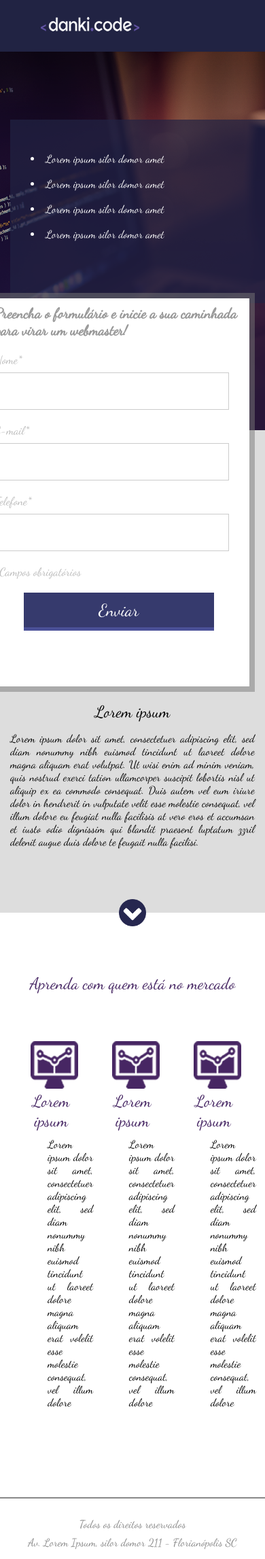
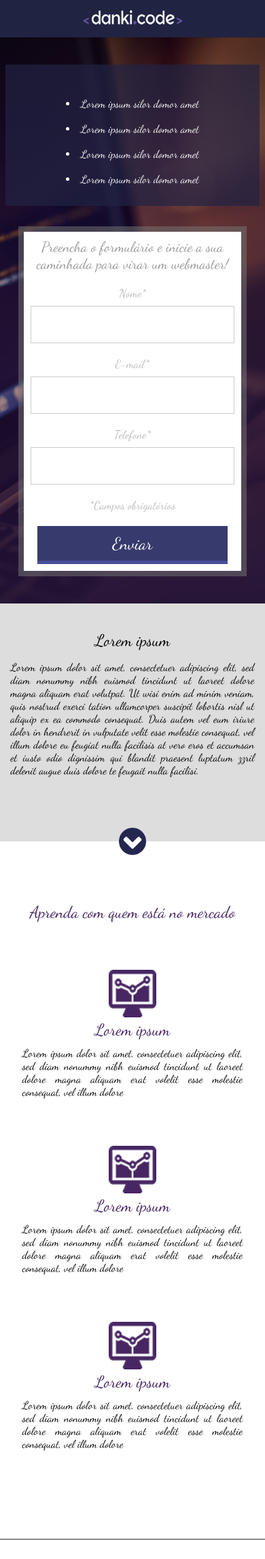
Before and after one commit to Matsuhe/FullStackProjects, a PHP site: page / in a window 390 px wide; the page is wider, and only the part inside the window is pictured. Shown: the top 2294 px of that part at 68% size. Run offline with PHP 8.4, Linux system fonts and the light colour scheme.

Commit message:
Adicionada media queries e finalizado o projeto

```diff
--- a/FrontEnd/Projetos/05 - Projeto_01.2 Responsivo/css/style.css
+++ b/FrontEnd/Projetos/05 - Projeto_01.2 Responsivo/css/style.css
@@ -22,22 +22,22 @@ html,body{
 }
 
 .center{
-	padding: 0 2%;
+	/* padding: 0 2%; */
 	width: 100%;
 	max-width: 1280px;
 	margin: 0 auto;
 }
 
 .header{
-	padding: 0 2%;
 	/* min-width: 1200px; */
 	width: 100%;
+	padding: 0 2%;
 	height: 76px;
 	background-color: #212343;
 }
 
 .header img{
-    margin: 25px 45px;
+    margin: 15px;
 }
 
 .container-banner{
@@ -58,8 +58,8 @@ html,body{
 }
 
 .form{
+	padding:20px;
 	width: 400px;
-	height: 100%;
     float: right;
     /*display: inline-block;*/
 	background-color: white;
@@ -67,7 +67,6 @@ html,body{
     position: relative;
     top:-15px;
     border:8px solid #ccc;
-    padding:10px;
 	border-color: rgba(120,120,120,0.5);
 	border-style: solid;
 	background-clip:padding-box;
@@ -75,12 +74,15 @@ html,body{
 }
 
 .form h2{
-	/* font-weight: normal; */
+	font-weight: normal;
 	color: #999999;
 	font-size: 21px;
 }
 
-
+/* .cega{
+	border-top: 5px solid red;
+	border-bottom: 5px solid yellow;
+} */
 
 
 .input-container{
@@ -107,6 +109,11 @@ html,body{
 	width: 344px;
 	height: 55px;
 	border:1px solid #ccc;
+	padding: 8px 10px 8px 10px;
+}
+
+.input-container input[type=text]:focus{
+	outline: 0;
 }
 
 .form .input-submit-container{
@@ -161,6 +168,7 @@ html,body{
 
 .container-2 p{
 	width: 100%;
+	max-width: 768px;
 	margin:15px 0;
 	display: inline-block;
 	text-align: justify;
@@ -190,6 +198,7 @@ html,body{
 
 .container-section{
 	margin-top:40px;
+	text-align: center;
 }
 
 .container-section{
@@ -237,3 +246,81 @@ para corrigir isso aplicamos o codigo abaixo:  */
 /* .container-single:last-child{
 	margin-right: 0;
 } */
+
+@media screen and (max-width: 1024px){
+	.header{
+		height: auto;
+		width: 100%;
+		padding:15px 0;
+		text-align: center;
+	}
+
+	.header img{
+		margin:0;
+	}
+
+	.container-list{
+		padding:30px 0;
+		width: 40%;
+		float: left;
+		display: inline-block;
+		max-width: 500px;
+		height: auto;
+	}
+
+	.container-banner{
+		width: 100%;
+		padding:40px 2%;
+		height: auto;
+		text-align: center;
+	}
+
+	.form{
+		max-width: 400px;
+		padding:10px;
+		width: 60%;
+		height: 100%;
+		float:right;
+		top:0;
+	}
+
+	.input-container input[type=text]{
+		width: 100%;
+		height: 55px;
+	}
+
+
+	.form input[type=submit]{
+		max-width: 280px;
+		height: 56px;
+		width: 100%;
+	}
+}
+
+@media screen and (max-width: 768px){
+	.container-2{
+		padding-right: 4%;
+		padding-left: 4%;
+	}
+	.container-list{
+		margin-top: 0;
+		float: none;
+		display: inline-block;
+		width: 100%;
+	}
+
+	.form{
+		float: none;
+		display: inline-block;
+		width: 90%;
+		margin-top:30px;
+	}
+
+	.container-single{
+		float: none;
+		display: inline-block;
+		width: 100%;
+		max-width: 600px;
+		padding:30px 0;
+	}
+}
--- a/FrontEnd/Projetos/05 - Projeto_01.2 Responsivo/index.html
+++ b/FrontEnd/Projetos/05 - Projeto_01.2 Responsivo/index.html
@@ -14,15 +14,18 @@
 		<title>Projeto01</title>
 	</head>
 	<body>
+
+
+
 	<div class="header">
 		<div class="center">
-				<img src="images/logo.png" alt="" />
-			</div>
-			<!-- /.center -->
-		</div>
-		<!-- /.header -->
+			<img src="images/logo.png" />
+		</div><!--center-->
+	</div><!--header-->
+
 	<div class="container-banner">
 		<div class="center">
+		<div class="cega">
 			<div class="container-list">
 				<ul>
 					<li>Lorem ipsum silor domor amet</li>
@@ -31,43 +34,39 @@
 					<li>Lorem ipsum silor domor amet</li>
 				</ul>
 			</div><!--container-list-->
+		</div>
+		<div class="cega">
 			<div class="form">
-					<h2>
-						Preencha o formulário e inicie a sua caminhada para
-						virar um webmaster!
-					</h2>
+				<h2>Preencha o formulário e inicie a sua
+				caminhada para virar um webmaster!</h2>
 				<form>
 					<div class="input-container">
 						<span>Nome*</span>
 						<input type="text" name="nome" required />
-						</div>
-						<!--input-container-->
+					</div><!--input-container-->
 
 					<div class="input-container">
 						<span>E-mail*</span>
 						<input type="text" name="nome" required />
-						</div>
-						<!--input-container-->
+					</div><!--input-container-->
 
 					<div class="input-container">
 						<span>Telefone*</span>
 						<input type="text" name="nome" required />
-						</div>
-						<!--input-container-->
+					</div><!--input-container-->
 
 					<p class="warning">*Campos obrigatórios</p>
 
 					<div class="input-submit-container">
-							<input type="submit" name="acao" value="Enviar" />
-						</div>
-						<!--input-submit-container-->
+						<input type="submit" name="acao" value="Enviar">
+					</div><!--input-submit-container-->
 				</form>
-				</div>
-				<!--form-->
-			</div>
-			<!--center-->
-		</div>
-		<!--container-banner-->
+			</div><!--form-->
+		</div><!--cega-->
+			<div class="clear"></div>
+		</div><!--center-->
+	</div><!--container-banner-->
+
 	<div class="container-2">
 		<div class="center">
 			<h2>Lorem ipsum</h2>
@@ -78,6 +77,8 @@
 
 
 	</div><!--container-2-->
+
+
 	<div class="section-1">
 		<div class="center">
 		<h2>Aprenda com quem está no mercado</h2>
@@ -108,7 +109,6 @@
 				</div><!--text-container-single-->
 			</div><!--container--single-->
 			<div class="clear"></div>
-				<!-- /.clear -->
 		</div><!--container-section-->
 
 		</div><!--center-->
@@ -119,5 +119,6 @@
 		<p>Todos os direitos reservados</p>
 		<p>Av. Lorem Ipsum, silor domor 211 - Florianópolis SC</p>
 	</div><!--footer-->
+
 	</body>
 </html>
```
Lines whose indentation alone changed are shown as unchanged.
